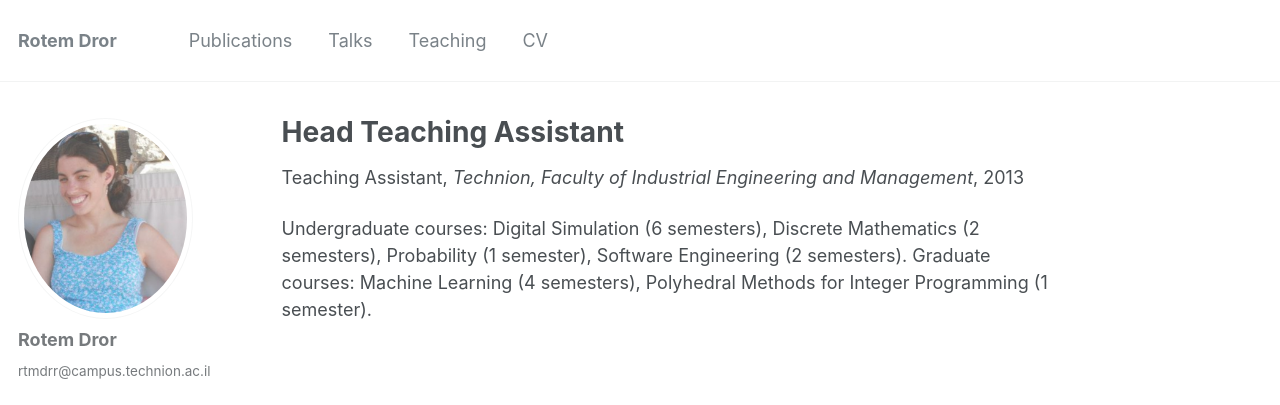
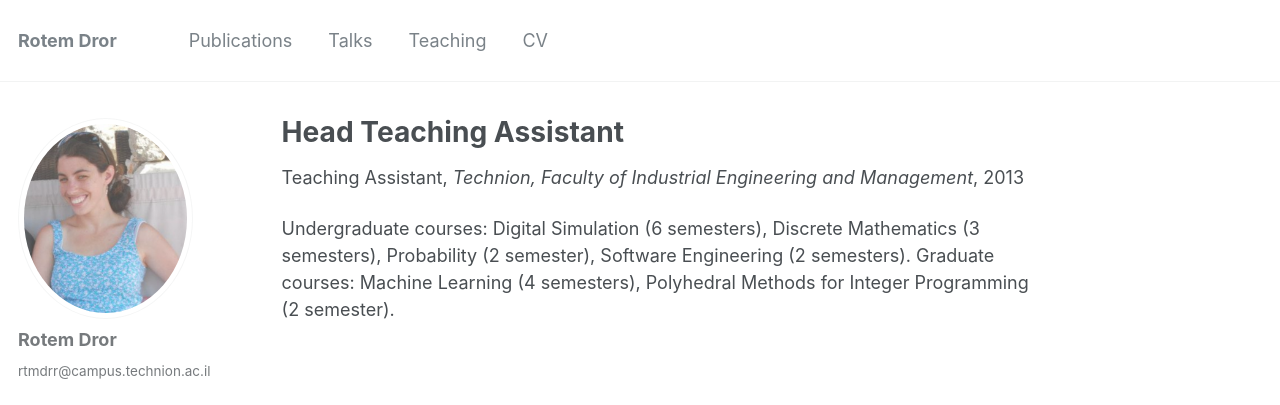
Before and after one commit to rtmdrr/rtmdrr.github.io, a Jekyll site: the page built from _teaching/courses.md, in a window 1280 px wide. Shown: the top 405 px of the page. Built offline with Jekyll 4.4.1, drawn with Linux system fonts in a browser that asks for light colours; some web fonts are replaced.

Commit message:
Update courses.md

```diff
--- a/_teaching/courses.md
+++ b/_teaching/courses.md
@@ -8,5 +8,5 @@ date: "2013-03-01"
 location: "Technion, Faculty of Industrial Engineering and Management"
 ---
 
-Undergraduate courses: Digital Simulation (6 semesters), Discrete Mathematics (2 semesters), Probability (1 semester), Software Engineering (2 semesters).
-Graduate courses: Machine Learning (4 semesters), Polyhedral Methods for Integer Programming (1 semester).
+Undergraduate courses: Digital Simulation (6 semesters), Discrete Mathematics (3 semesters), Probability (2 semester), Software Engineering (2 semesters).
+Graduate courses: Machine Learning (4 semesters), Polyhedral Methods for Integer Programming (2 semester).
```
